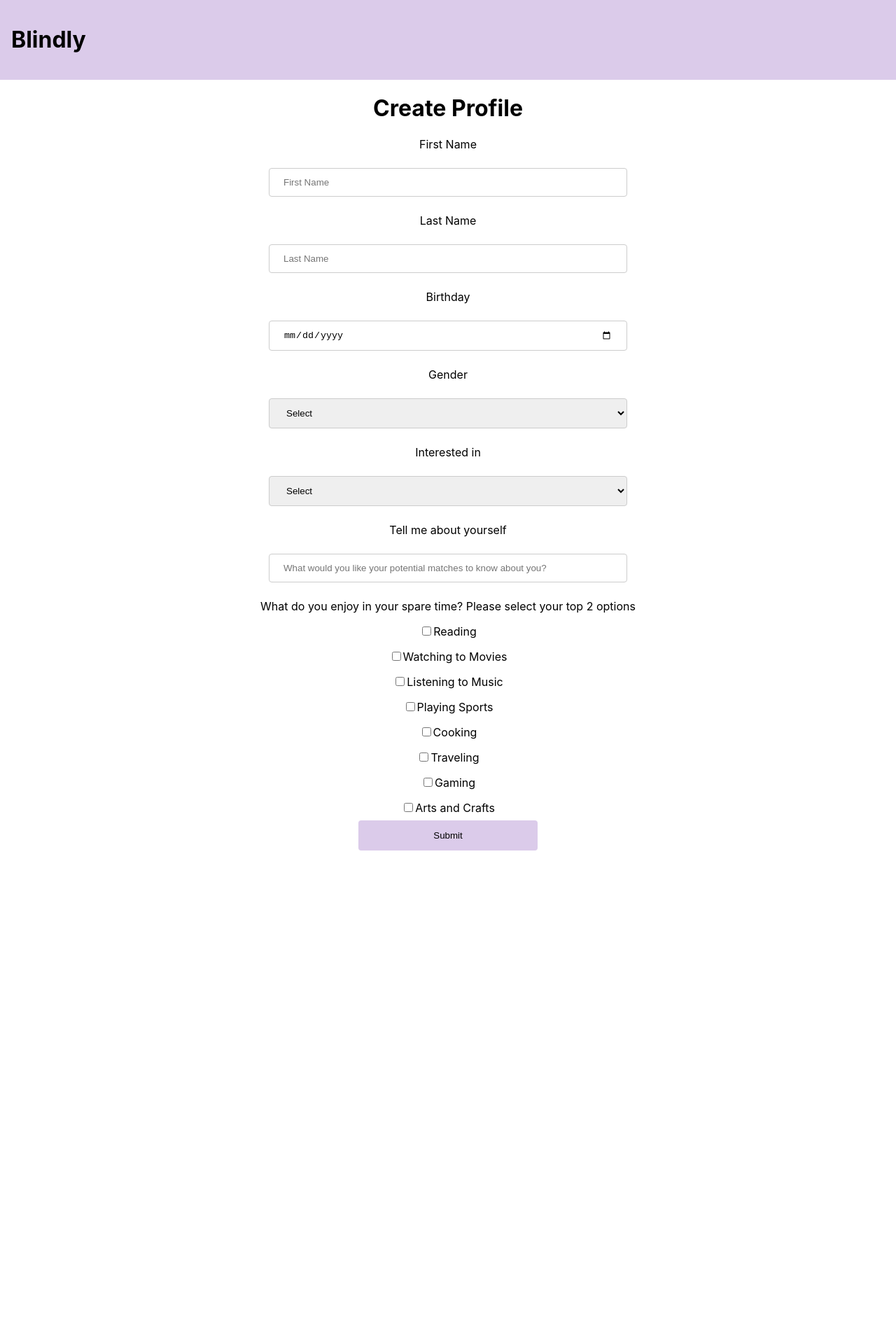
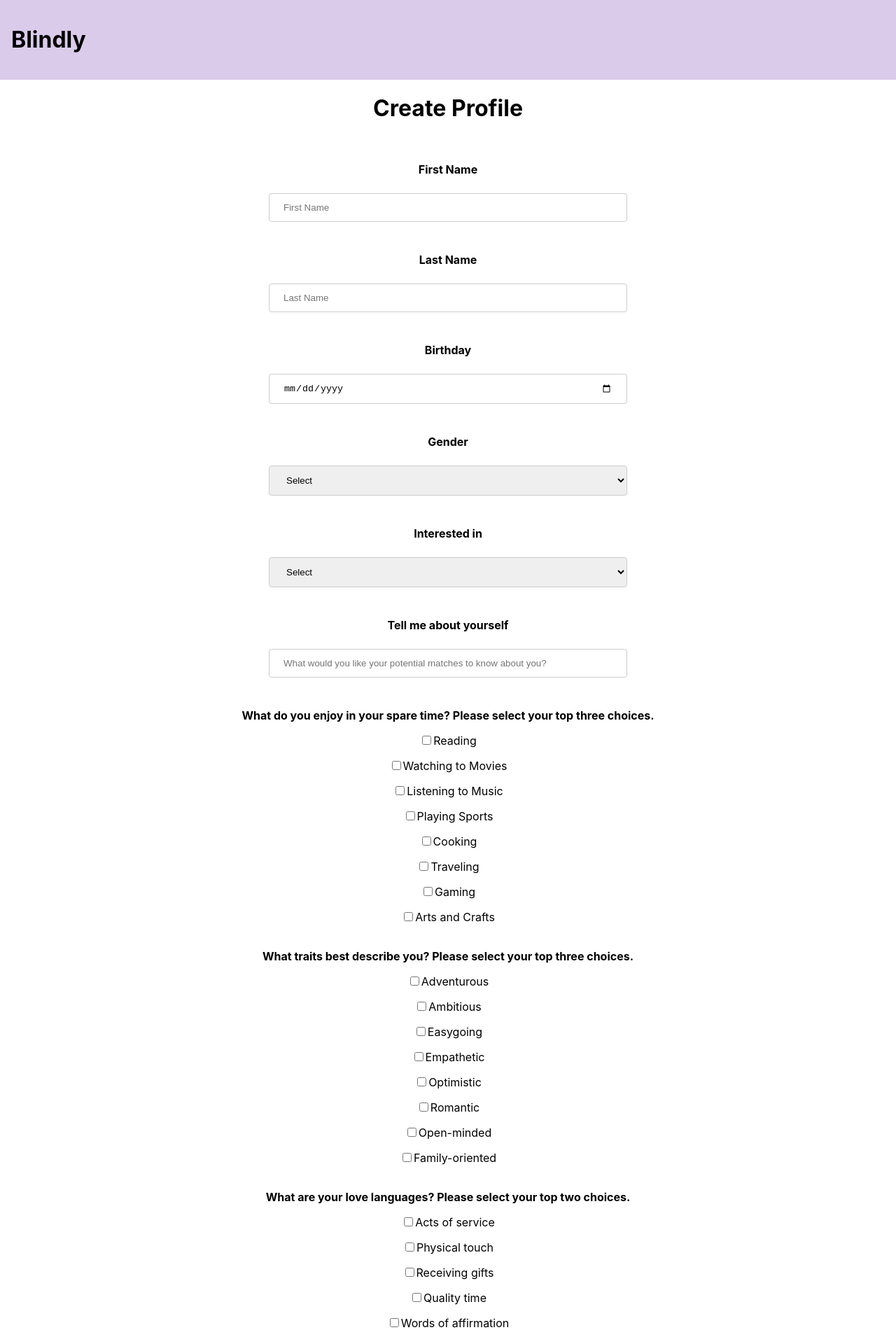
Before and after one commit to ucsb-cs148-w24/project-pj07-datingalgorithm, a React (Create React App) app in the folder profile-creation/: page / in a window 1280 px wide. Shown: the top 1920 px of the page at 70% size. Before the commit the page ends 1223 px from the top, so only its background shows below. Built offline with nearby package versions, Linux system fonts and the light colour scheme.

Commit message:
updating profile-creation

```diff
--- a/profile-creation/src/Body.js
+++ b/profile-creation/src/Body.js
@@ -3,24 +3,38 @@
 import React from 'react';
 import './Body.css';
 
+var checks = document.querySelectorAll(".check");
+var max = 2;
+for (var i = 0; i < checks.length; i++)
+    checks[i].onclick = selectiveCheck;
+function selectiveCheck (event) {
+    var checkedChecks = document.querySelectorAll(".check:checked");
+    if (checkedChecks.length >= max + 1)
+        return false;
+}
+
 function Body() {
     return (
         <div className="Body">
             <form action="/action_page.php">
-                <p>First Name</p>
+                <br></br>
+                <p><b>First Name</b></p>
                 <div className="input-group">
                     <input type="text" id="fname" name="firstname" placeholder="First Name"/>
                 </div>
-                <p>Last Name</p>
+                <br></br>
+                <p><b>Last Name</b></p>
                 <div className="input-group">
                     <input type="text" id="lname" name="lastname" placeholder="Last Name"/>
                 </div>
-                <p>Birthday</p>
+                <br></br>
+                <p><b>Birthday</b></p>
                 <div className="input-group">
                     <input type="date" id="bday" />
-
+                    <br></br>
                 </div>
-                <p>Gender</p>
+                <br></br>
+                <p><b>Gender</b></p>
                 <select id="gender" name="gender">
                     <option value="" disabled selected>Select</option>
                     <option value="man">Man</option>
@@ -42,8 +56,9 @@ function Body() {
                     <option value="trans">Trans</option>
                     <option value="other">Other</option>
                 </select>
-
-                <p>Interested in</p>
+                <br></br>
+                <br></br>
+                <p><b>Interested in</b></p>
                 <div>
                     <select id="sexual_ori" name="sexual_ori">
                         <option value="" disabled selected>Select</option>
@@ -52,14 +67,14 @@ function Body() {
                         <option value="everyone">Everyone</option>
                     </select>
                 </div>
-
-                <p>Tell me about yourself</p>
+                <br></br>
+                <p><b>Tell me about yourself</b></p>
                 <div className="input-group">
                     <input type="text" id="bio" name="" placeholder="What would you like your potential matches to know about you?"/>
                 </div>
-
-
-                <p>What do you enjoy in your spare time? Please select your top 2 options</p>
+                <br></br>
+                <p><b>What do you enjoy in your spare time? Please select your top three choices.</b></p>
+                <div class='checkboxes-container'>
                     <label><input type="checkbox" class="check" />Reading</label> <p></p>
                     <label><input type="checkbox" class="check" />Watching to Movies</label> <p></p>
                     <label><input type="checkbox" class="check" />Listening to Music</label> <p></p>
@@ -68,7 +83,29 @@ function Body() {
                     <label><input type="checkbox" class="check" />Traveling</label> <p></p>
                     <label><input type="checkbox" class="check" />Gaming</label> <p></p>
                     <label><input type="checkbox" class="check" />Arts and Crafts</label>
-
+                </div>
+                <br></br>
+                <p><b>What traits best describe you? Please select your top three choices.</b></p>
+                <div class='checkboxes-container'>
+                    <label><input type="checkbox" class="check" />Adventurous</label> <p></p>
+                    <label><input type="checkbox" class="check" />Ambitious</label> <p></p>
+                    <label><input type="checkbox" class="check" />Easygoing</label> <p></p>
+                    <label><input type="checkbox" class="check" />Empathetic</label> <p></p>
+                    <label><input type="checkbox" class="check" />Optimistic</label> <p></p>
+                    <label><input type="checkbox" class="check" />Romantic</label> <p></p>
+                    <label><input type="checkbox" class="check" />Open-minded</label> <p></p>
+                    <label><input type="checkbox" class="check" />Family-oriented</label>
+                </div>
+                <br></br>
+                <p><b>What are your love languages? Please select your top two choices.</b></p>
+                <div class='checkboxes-container'>
+                    <label><input type="checkbox" class="check" />Acts of service</label> <p></p>
+                    <label><input type="checkbox" class="check" />Physical touch</label> <p></p>
+                    <label><input type="checkbox" class="check" />Receiving gifts</label> <p></p>
+                    <label><input type="checkbox" class="check" />Quality time</label> <p></p>
+                    <label><input type="checkbox" class="check" />Words of affirmation</label> <p></p>
+                </div>
+                <br></br>
                 <div>
                     <input type="submit" value="Submit"></input>
                 </div>
```
Lines whose indentation alone changed are shown as unchanged.
